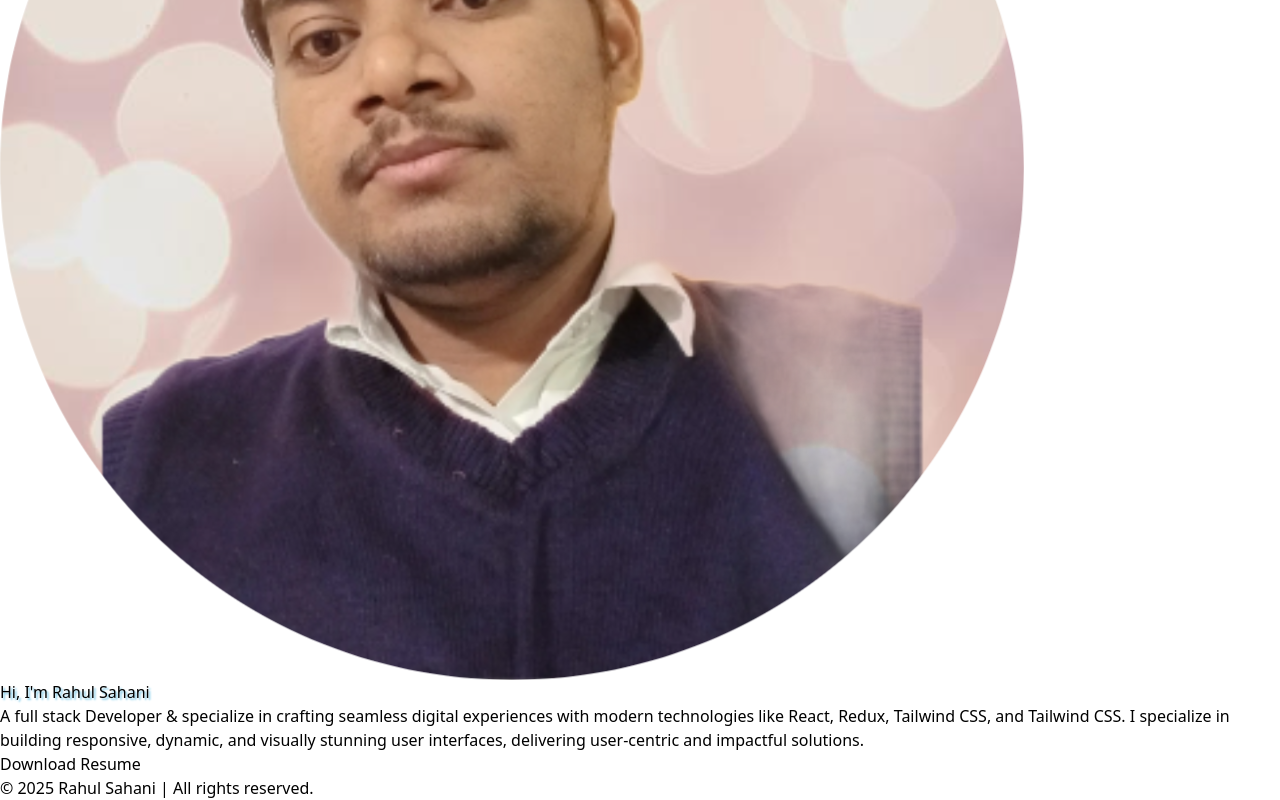
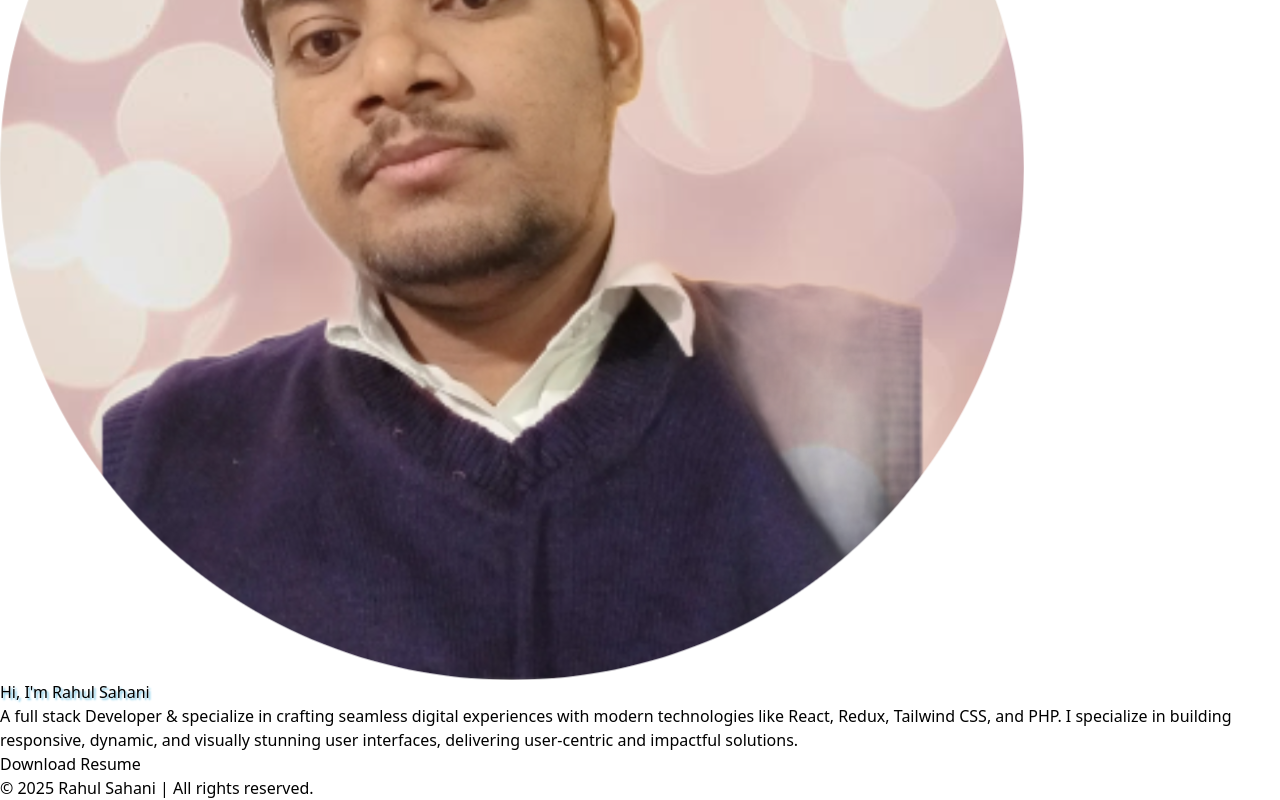
Before and after one commit to Code-with-Sahani/Portfolio, a React (Vite) app: page / in a window 1280 px wide. Shown: the part 440-1240 px from the top of the page. Built offline with nearby package versions, Linux system fonts and the light colour scheme.

Commit message:
Update Home.jsx

```diff
--- a/src/Components/Home.jsx
+++ b/src/Components/Home.jsx
@@ -26,7 +26,7 @@
                         <span className="text-blue-600 font-medium">React</span>,{' '}
                         <span className="text-teal-600 font-medium">Redux</span>,{' '}
                         <span className="text-purple-600 font-medium">Tailwind CSS</span>, and{' '}
-                        <span className="text-purple-600 font-medium">Tailwind CSS</span>.
+                        <span className="text-purple-600 font-medium">PHP</span>.
                         I specialize in building responsive, dynamic, and visually stunning user interfaces, delivering user-centric and impactful solutions.
                     </p>
                     <div className="flex flex-col sm:flex-row gap-4 mt-6">
```
